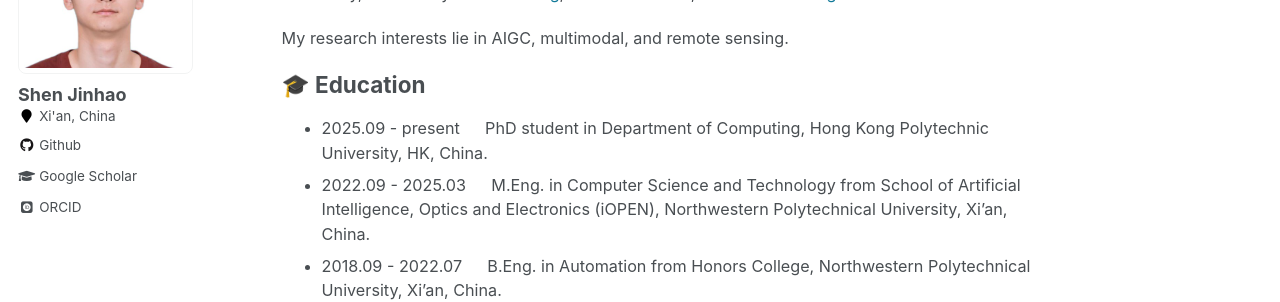
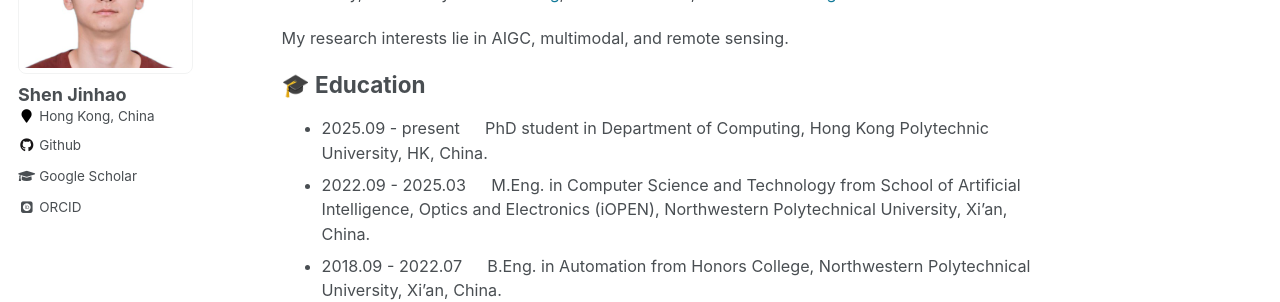
Before and after one commit to JinhaoShen/JinhaoShen.github.io, a Jekyll site: the page built from _pages/main.md, in a window 1280 px wide. Shown: the part 219-521 px from the top of the page. Built offline with Jekyll 4.4.1, drawn with Linux system fonts in a browser that asks for light colours; emoji names are drawn with the system emoji font; some web fonts are replaced.

Commit message:
Update author location from Xi'an to Hong Kong

```diff
--- a/_config.yml
+++ b/_config.yml
@@ -83,7 +83,7 @@ author:
   name             : "Shen Jinhao"
   avatar           : "sjh_ms.jpg"
   bio              : # "Graduate at Northwestern Polytechnical University"
-  location         : "Xi'an, China"
+  location         : "Hong Kong, China"
   employer         :
   pubmed           : #
   googlescholar    : "https://scholar.google.com/citations?user=tBMK99AAAAAJ"
```
